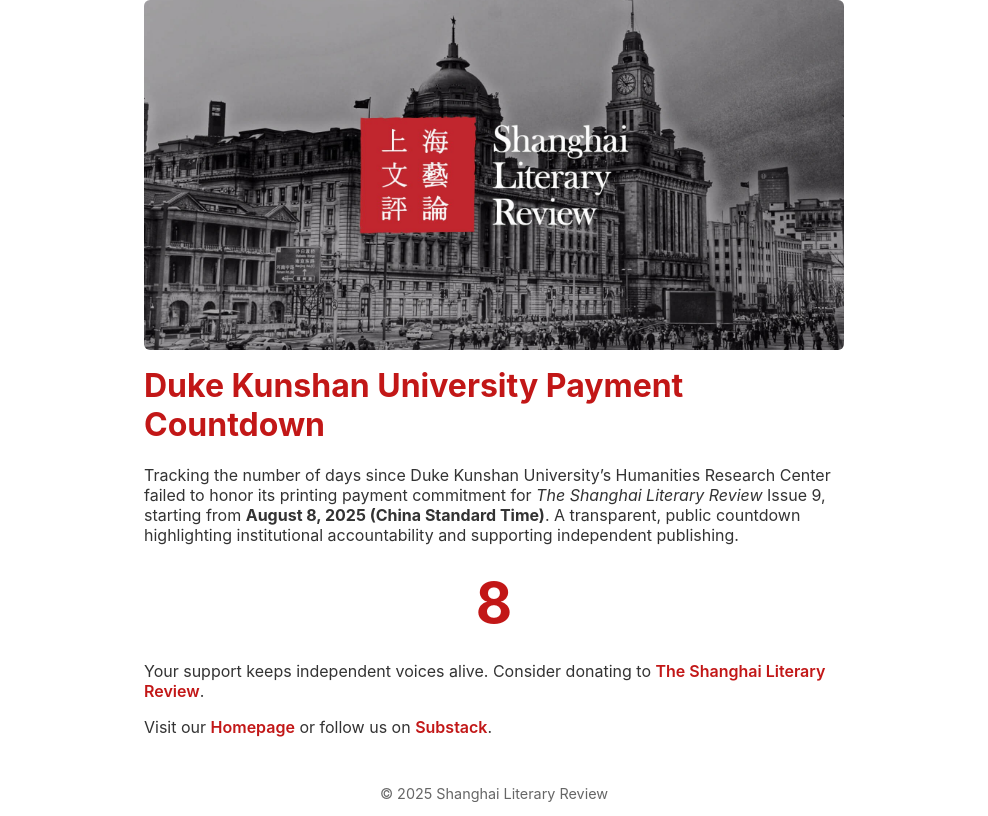
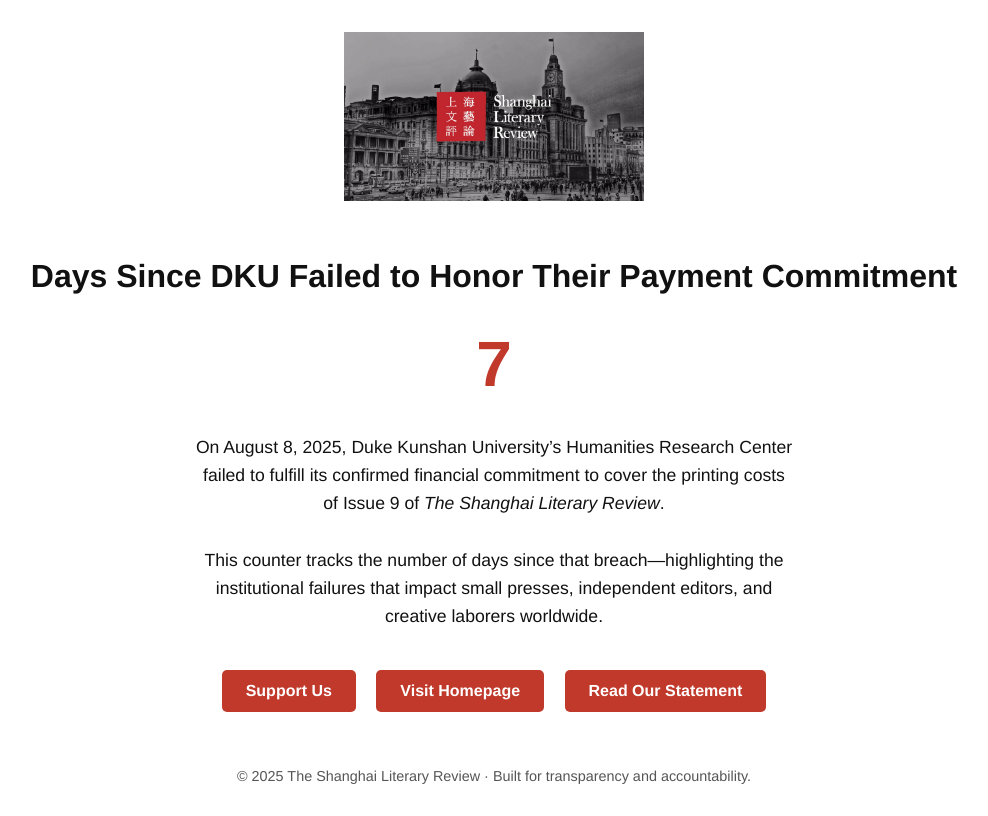
Before and after one commit to shanghailitreview-rgb/dkupayment-countdow, a plain HTML site: page index.html in a window 1280 px wide. Shown: the whole page, without its empty margins (146-1134 px from the left). Drawn offline with Linux system fonts and the light colour scheme.

Commit message:
revert-index-html

```diff
--- a/index.html
+++ b/index.html
@@ -2,117 +2,104 @@
 <html lang="en">
 <head>
   <meta charset="UTF-8" />
-<meta name="viewport" content="width=device-width, initial-scale=1" />
-<title>Shanghai Literary Review — DKU Payment Countdown</title>
+  <meta name="viewport" content="width=device-width, initial-scale=1.0"/>
+  <meta name="description" content="Tracking the number of days since Duke Kunshan University’s Humanities Research Center failed to honor its printing payment commitment for The Shanghai Literary Review Issue 9.">
+  <title>DKU Payment Delay Counter | The Shanghai Literary Review</title>
   <style>
     body {
-    font-family: -apple-system, BlinkMacSystemFont, "Segoe UI", Roboto,
-      Oxygen, Ubuntu, Cantarell, "Open Sans", "Helvetica Neue", sans-serif;
-    background: #fff;
-    color: #333;
+      font-family: 'Helvetica Neue', Helvetica, Arial, sans-serif;
+      background-color: #ffffff;
+      color: #111;
       margin: 0;
-    padding: 0 1rem;
-    max-width: 700px;
-    margin-left: auto;
-    margin-right: auto;
-  }
-  header img {
-    width: 100%;
-    max-height: 350px; /* increased from 250px */
-    object-fit: cover;
-    border-radius: 6px;
-    margin-bottom: 1rem;
-    display: block;
-  }
-  h1 {
-    color: #c21717; /* sharper, vibrant Chinese red */
-    font-weight: 700;
-    margin-top: 0;
-  }
-  .counter {
-    font-size: 3.5rem; /* slightly bigger */
-    font-weight: 700;
-    color: #c21717;
-    margin: 1.5rem 0;
+      padding: 2rem;
       text-align: center;
     }
-  a {
-    color: #c21717;
+
+    .branding-image {
+      max-width: 300px;
+      margin-bottom: 2rem;
+    }
+
+    h1 {
+      font-size: 2rem;
+      margin-bottom: 1rem;
+    }
+
+    .counter {
+      font-size: 4rem;
+      font-weight: bold;
+      color: #c0392b;
+      margin: 2rem 0;
+    }
+
+    .context {
+      max-width: 600px;
+      margin: 2rem auto;
+      font-size: 1.1rem;
+      line-height: 1.6;
+    }
+
+    .buttons {
+      margin-top: 2rem;
+    }
+
+    .button {
+      display: inline-block;
+      background-color: #c0392b;
+      color: white;
+      padding: 0.75rem 1.5rem;
       text-decoration: none;
-    font-weight: 600;
+      border-radius: 5px;
+      margin: 0.5rem;
+      font-weight: bold;
     }
-  a:hover,
-  a:focus {
-    text-decoration: underline;
+
+    .button:hover {
+      background-color: #a93226;
     }
+
     footer {
       margin-top: 3rem;
       font-size: 0.9rem;
-    color: #666;
-    text-align: center;
-  }
-  @media (max-width: 600px) {
-    .counter {
-      font-size: 2.5rem;
-    }
-    header img {
-      max-height: 220px; /* smaller on mobile */
-    }
+      color: #555;
     }
   </style>
 </head>
 <body>
-<header>
-  <img src="https://github.com/shanghailitreview-rgb/dkupayment-countdow/blob/main/TSLR-Social-share-image+1.jpg?raw=true" alt="Shanghai Literary Review Branding" />
-</header>
-<main>
-  <h1>Duke Kunshan University Payment Countdown</h1>
-  <p>
-    Tracking the number of days since Duke Kunshan University’s Humanities Research Center failed to honor its printing payment commitment for <em>The Shanghai Literary Review</em> Issue 9, starting from <strong>August 8, 2025 (China Standard Time)</strong>. A transparent, public countdown highlighting institutional accountability and supporting independent publishing.
-  </p>
-  <div class="counter" id="daysCounter">0</div>
-  <p>
-    Your support keeps independent voices alive. Consider donating to <a href="https://www.shanghailiterary.com/donate" target="_blank" rel="noopener noreferrer">The Shanghai Literary Review</a>.
-  </p>
-  <p>
-    Visit our <a href="https://www.shanghailiterary.com/" target="_blank" rel="noopener noreferrer">Homepage</a> or follow us on <a href="https://shanghailiterary.substack.com/" target="_blank" rel="noopener noreferrer">Substack</a>.
-  </p>
-</main>
+  <img src="https://github.com/shanghailitreview-rgb/dkupayment-countdow/blob/main/TSLR-Social-share-image+1.jpg?raw=true" alt="The Shanghai Literary Review" class="branding-image" />
+
+  <h1>Days Since DKU Failed to Honor Their Payment Commitment</h1>
+  <div class="counter" id="dayCounter">0</div>
+
+  <div class="context">
+    On August 8, 2025, Duke Kunshan University’s Humanities Research Center failed to fulfill its confirmed financial commitment to cover the printing costs of Issue 9 of <em>The Shanghai Literary Review</em>.
+    <br><br>
+    This counter tracks the number of days since that breach—highlighting the institutional failures that impact small presses, independent editors, and creative laborers worldwide.
+  </div>
+
+  <div class="buttons">
+    <a href="https://www.shanghailiterary.com/donate" class="button" target="_blank">Support Us</a>
+    <a href="https://www.shanghailiterary.com/" class="button" target="_blank">Visit Homepage</a>
+    <a href="https://shanghailiterary.substack.com/" class="button" target="_blank">Read Our Statement</a>
+  </div>
+
   <footer>
-  &copy; 2025 Shanghai Literary Review
+    &copy; 2025 The Shanghai Literary Review · Built for transparency and accountability.
   </footer>
 
   <script>
-// Set start date in China Standard Time (UTC+8)
-function getDaysSince(startDate) {
-  const now = new Date();
-  const nowCST = new Date(now.getTime() + (8 * 60 * 60 * 1000));
-  const diff = nowCST - startDate;
-  return Math.floor(diff / (1000 * 60 * 60 * 24));
-}
-
-window.onload = function () {
-  const startDateUTC = new Date(Date.UTC(2025, 7, 7, 16, 0, 0)); // Aug 7, 16:00 UTC = Aug 8 00:00 CST
-  const counterElement = document.getElementById("daysCounter");
+    const startDate = new Date('2025-08-08T00:00:00');
+    const counter = document.getElementById('dayCounter');
 
     function updateCounter() {
-    const days = getDaysSince(startDateUTC);
-    counterElement.textContent = days >= 0 ? days : 0;
+      const now = new Date();
+      const timeDiff = now - startDate;
+      const daysElapsed = Math.floor(timeDiff / (1000 * 60 * 60 * 24));
+      counter.textContent = daysElapsed;
     }
 
     updateCounter();
-
-  const now = new Date();
-  const nowCST = new Date(now.getTime() + 8 * 60 * 60 * 1000);
-  const nextMidnightCST = new Date(nowCST);
-  nextMidnightCST.setHours(24, 0, 0, 0);
-  const msUntilMidnight = nextMidnightCST.getTime() - nowCST.getTime();
-
-  setTimeout(function () {
-    updateCounter();
-    setInterval(updateCounter, 24 * 60 * 60 * 1000);
-  }, msUntilMidnight);
-};
+    setInterval(updateCounter, 1000 * 60 * 60); // Update hourly
   </script>
 </body>
 </html>
```
Lines whose indentation alone changed are shown as unchanged.
